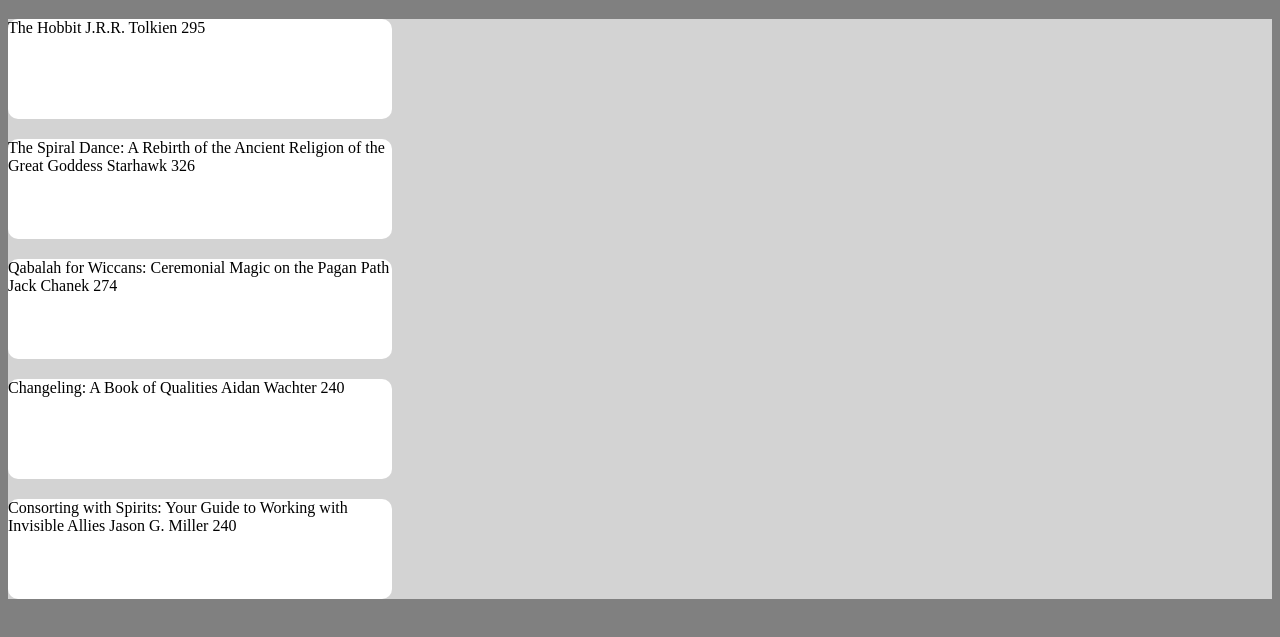
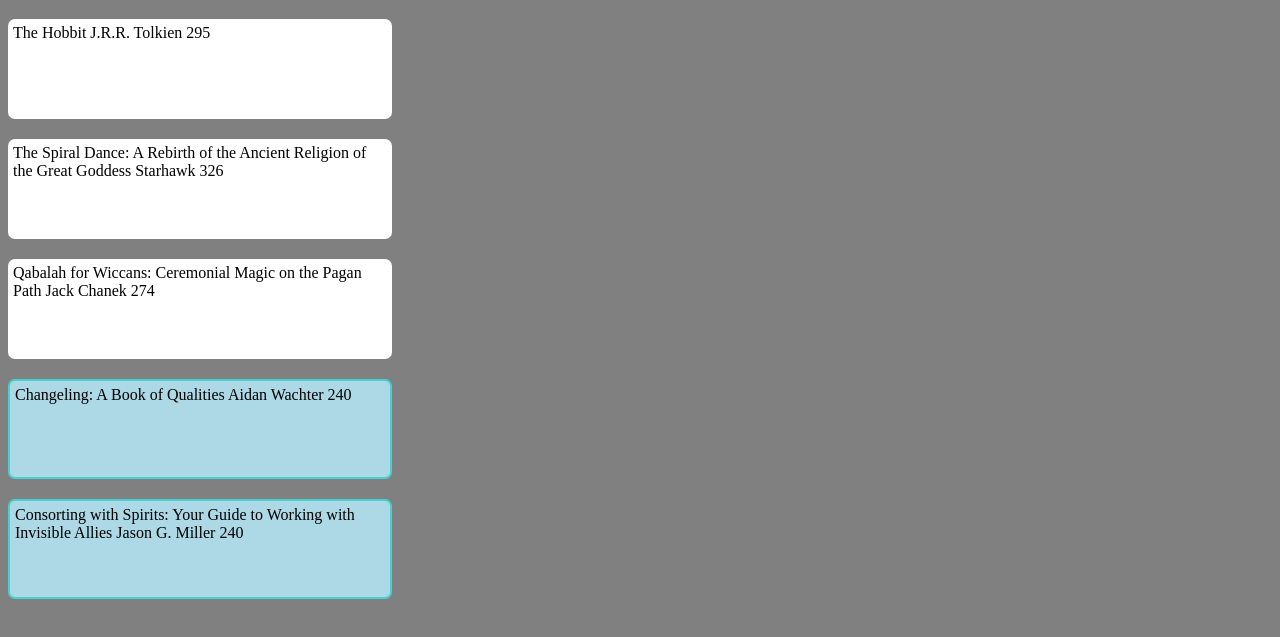
Before and after one commit to cbogs-upenn/odin-library, a plain HTML site: page index.html in a window 1280 px wide. Shown: the part 61-698 px from the top of the page. Drawn offline with Linux system fonts and the light colour scheme.

Commit message:
Change unread color

```diff
--- a/script.js
+++ b/script.js
@@ -90,6 +90,10 @@
         let bookPageCount = myLibrary[i].pageCount;
         let bookReadStatus = myLibrary[i].read;
 
+        if(!bookReadStatus){
+            bookCard.classList.add('unread');
+        }
+
         bookCard.textContent = bookTitle + " " + bookAuthor + " " + bookPageCount;
 
         bookCards.appendChild(bookCard);
--- a/styles.css
+++ b/styles.css
@@ -7,7 +7,6 @@
 }
 
 .book-cards {
-    background-color: lightgray;
     display: grid;
     gap: 20px;
     grid-template-columns: 120px 120 px 120px;
@@ -16,7 +15,18 @@
 .bookcard {
     height: 100px;
     width: 30vw;
-    border-radius: 10px;
+    padding: 5px;
+    border-radius: 7px;
     background-color: white;
 
 }
+
+bookcard h1 {
+    font-weight: bold;
+    font-size: 16px;
+}
+
+.unread {
+    background-color: lightblue;
+    border: 2px solid mediumturquoise;
+}
```
